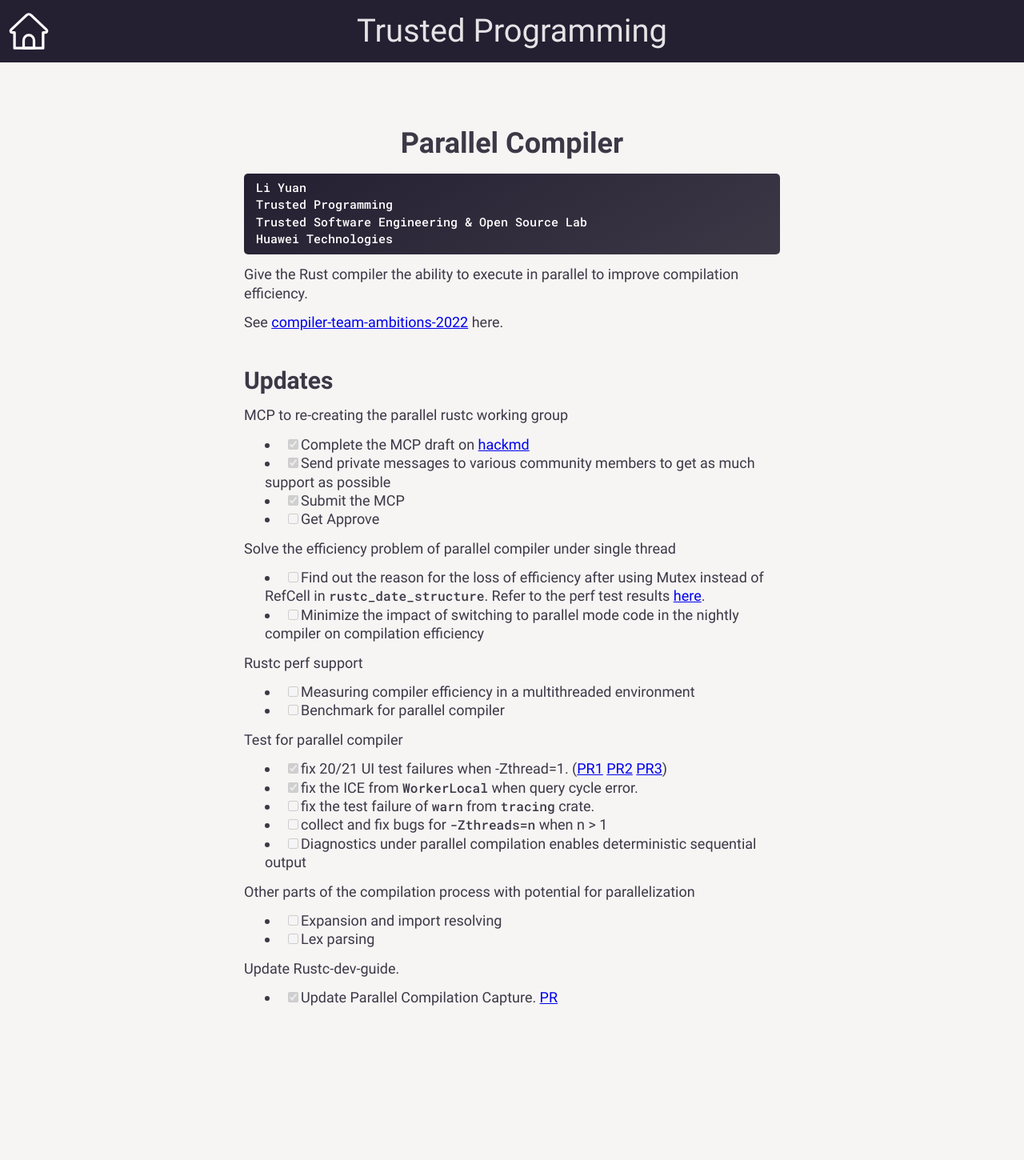
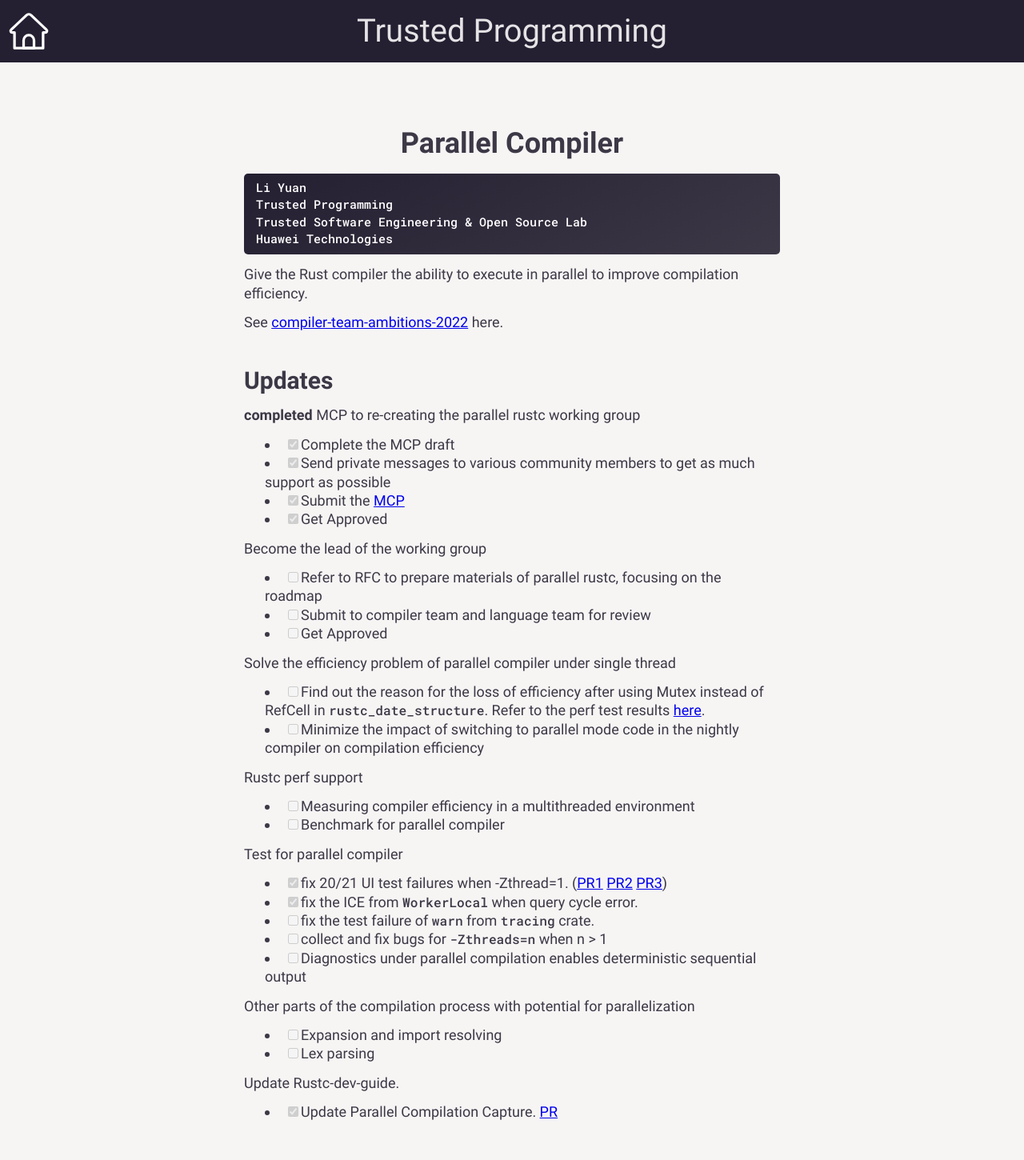
Before and after one commit to yijunyu/trusted-programming.github.io, a Jekyll site: the page built from articles/work-in-progress/Compiler/ParallelCompiler.md, in a window 1280 px wide. Shown: the whole page at 80% size. Built offline with Jekyll 4.4.1, drawn with Linux system fonts in a browser that asks for light colours; before the commit the page ends 1308 px from its top, so only the background shows below that.

Commit message:
parallel rustc update

```diff
--- a/articles/work-in-progress/Compiler/ParallelCompiler.md
+++ b/articles/work-in-progress/Compiler/ParallelCompiler.md
@@ -17,11 +17,17 @@
 See [compiler-team-ambitions-2022](https://blog.rust-lang.org/inside-rust/2022/02/22/compiler-team-ambitions-2022.html#faster-builds-aspirations--%EF%B8%8F) here.
 
 ## Updates
-MCP to re-creating the parallel rustc working group
-- [x] Complete the MCP draft on [hackmd](https://hackmd.io/@TKyxIWXBRqyDPLDPcP0qfg/parallel_rustc_mcp)
+**completed** MCP to re-creating the parallel rustc working group
+- [x] Complete the MCP draft
 - [x] Send private messages to various community members to get as much support as possible
-- [x] Submit the MCP
-- [ ] Get Approve
+- [x] Submit the [MCP](https://github.com/rust-lang/compiler-team/issues/567)
+- [x] Get Approved
+
+Become the lead of the working group
+
+- [ ] Refer to RFC to prepare materials of parallel rustc, focusing on the roadmap
+- [ ] Submit to compiler team and language team for review
+- [ ] Get Approved
 
 Solve the efficiency problem of parallel compiler under single thread
 - [ ] Find out the reason for the loss of efficiency after using Mutex instead of RefCell in `rustc_date_structure`.
```
